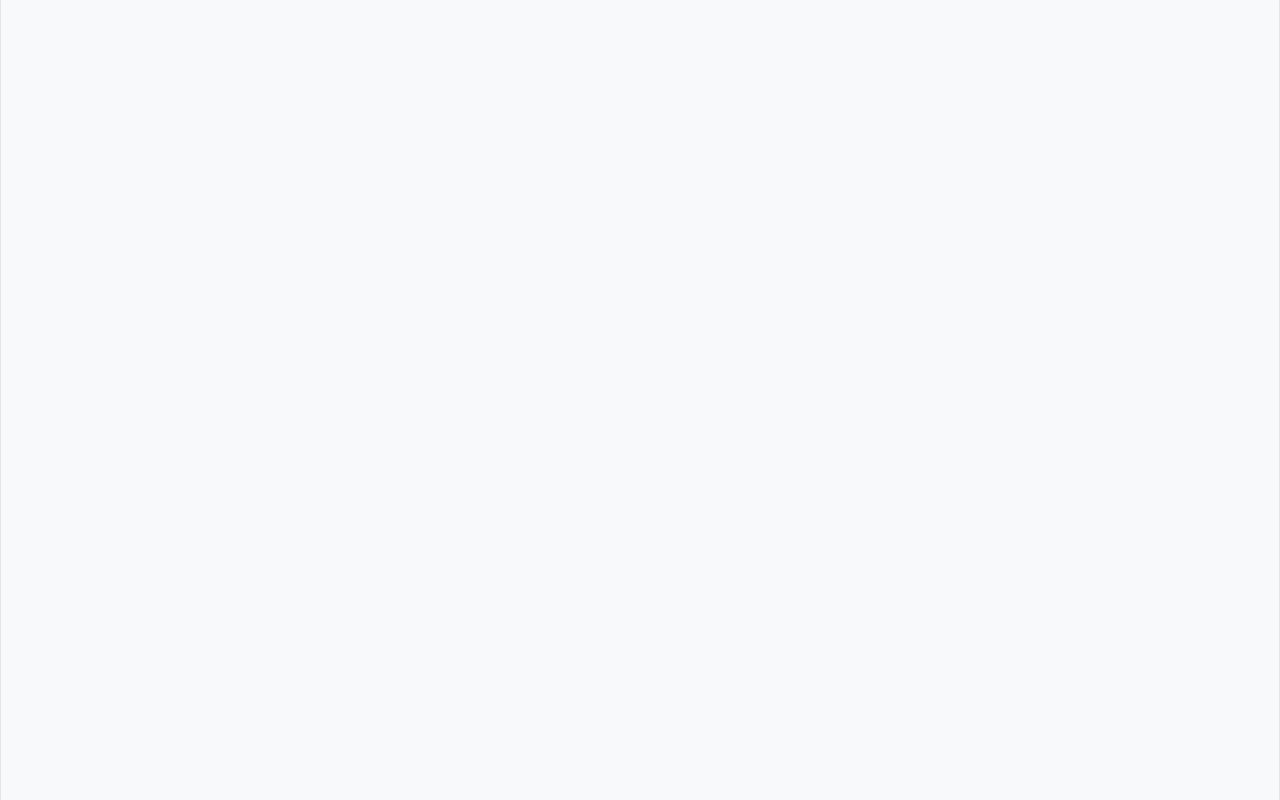
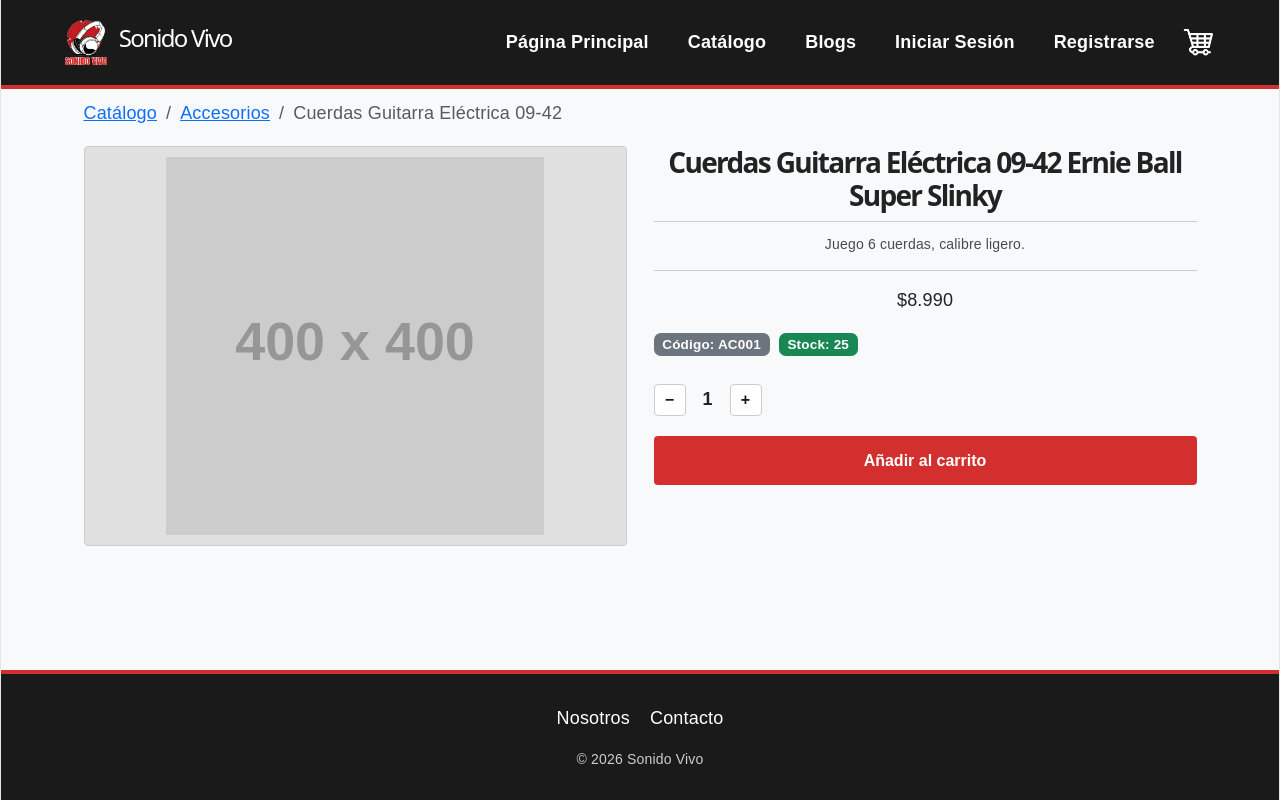
Before and after one commit to CodedbyMeTheGreatest/tienda-sonido-vivo, a React (Vite) app: page /producto/AC001 in a window 1280 px wide. Before the commit this address had no page. Built offline with nearby package versions, Linux system fonts and the light colour scheme.

Commit message:
Incorporando la pagina de detalle producto, junto con la imagen placeholder, con un diseño relativamente fiel al diseño de la version 1.  Arreglando incosistencia en el diseño de las tarjetas de producto en catalogo. Arreglando ruta de las paginas de detalle

```diff
--- a/src/App.css
+++ b/src/App.css
@@ -115,7 +115,7 @@
 }
 
 
-/*Catalogo*/
+/* Catalogo - Grilla principal */
 .grilla-productos {
     display: grid;
     grid-template-columns: repeat(auto-fill, minmax(250px, 1fr));
@@ -129,7 +129,6 @@
 }
 
 
-
 .producto {
     background-color: #f1f1f1;
     box-shadow: 0 2px 8px rgba(0, 0, 0, 0.1);
@@ -138,6 +137,11 @@
     border: 1px solid #e0e0e0;
     border-radius: 8px;
     transition: transform 0.2s, border-color 0.2s;
+
+
+    display: flex;
+    flex-direction: column;
+    height: 100%;
 }
 
 .producto:hover {
@@ -146,24 +150,106 @@
     text-decoration: none;
 }
 
-.producto {
-    height: 100%;
+
+.producto img,
+.imagen-tarjeta-producto {
+    width: 100%;
+    height: 160px;
+    object-fit: contain;
+    margin-bottom: 12px;
 }
 
 .boton-catalogo-añadir-producto {
-    display: inline-block;
-    margin-top: 20px;
-    padding: 5px 10px;
+    display: block;
+    width: 100%;
+    margin-top: auto;
+    padding: 10px 15px;
     background-color: #d32f2f;
-    transition: background-color 0.2s;
     color: white;
     text-decoration: none;
+    border: none;
     border-radius: 4px;
+    font-weight: bold;
     cursor: pointer;
+    transition: background-color 0.2s;
 }
 
 .boton-catalogo-añadir-producto:hover {
     background-color: #b71c1c;
+}
+
+/*Detalle Producto*/
+
+.detalle-producto {
+  margin-bottom: 60px;
+  padding: 10px 0;
+}
+
+.imagen-detalle-producto {
+  width: 100%;
+  max-height: 400px;
+  object-fit: contain;
+  background-color: #e0e0e0;
+  border: 1px solid #ccc;
+  border-radius: 4px;
+  padding: 10px;
+}
+
+#detalle-titulo-producto {
+  font-size: 28px;
+  font-weight: bold;
+  margin-bottom: 12px;
+  border-bottom: 1px solid #ccc;
+  padding-bottom: 8px;
+}
+
+.descripcion-detalle-producto {
+  font-size: 14px;
+  line-height: 1.5;
+  color: #4a4a4a;
+  border-bottom: 1px solid #ccc;
+  padding-bottom: 15px;
+  margin-bottom: 15px;
+}
+
+.bloque-compra {
+  margin: 20px 0;
+  display: flex;
+  flex-direction: column;
+  gap: 8px;
+}
+
+.boton-detalle-añadir-producto {
+  width: 100%;
+  background-color: #d32f2f;
+  color: white;
+  border: none;
+  border-radius: 4px;
+  padding: 12px 20px;
+  font-size: 16px;
+  font-weight: bold;
+  cursor: pointer;
+  transition: background-color 0.2s ease;
+}
+
+.boton-detalle-añadir-producto:hover {
+  background-color: #b71c1c;
+}
+
+.boton-detalle-añadir-producto:disabled {
+  background-color: #cccccc;
+  color: #666666;
+  cursor: not-allowed;
+}
+
+/*Fin Detalle Producto*/
+
+.ficha-codigo-stock {
+  display: flex;
+  gap: 0.5rem;
+  align-items: center;
+  margin-top: 0.5rem;
+  margin-bottom: 0.5rem;
 }
 
 /*Navbar (Logo, Links, Carrito, Menú Hamburguesa)*/
--- a/src/App.jsx
+++ b/src/App.jsx
@@ -7,6 +7,7 @@
 import { CarritoProvider } from "./context/CarritoContext";
 import { ProductosProvider } from "./context/ProductContext";
 import Carrito from "./pages/Carrito";
+import Producto from "./pages/Producto";
 
 function App() {
   return (
@@ -18,6 +19,7 @@
           <Route path="/login" element={<Login />} />
           <Route path="/catalogo" element={<Catalogo />} />
           <Route path="/carrito" element={<Carrito />} />
+          <Route path="/producto/:codigo" element={<Producto />}></Route>
         </Routes>
       </BrowserRouter>
     </CarritoProvider>
--- a/src/components/organisms/CatalogoProducto.jsx
+++ b/src/components/organisms/CatalogoProducto.jsx
@@ -1,20 +1,22 @@
 import TarjetaProducto from "../molecules/TarjetaProducto";
+import imagen from "../../assets/placeholder.png"
 
 function CatalogoProducto(props) {
 
     return (
         <section className="catalogo">
+            <h2>Catálogo</h2>
             <div className="grilla-productos">
                 {props.productos.map((p) => (
                     <TarjetaProducto
                         key={p.codigo}
                         producto={p}
-                        href={`detalle-producto.html?codigo=${p.codigo}`}
-                        productoImagenRuta={"../../assets/react.svg"}
+                        href={`/producto/${p.codigo}`}
+                        productoImagenRuta={imagen}
                         productoTextAlt={`Imagen de ${p.nombre} ${p.marca} ${p.modelo}`}
                         productoNombreCompleto={`${p.nombre} ${p.marca} ${p.modelo}`}
                         onAdd={props.onAdd}
-                        >
+                    >
                     </TarjetaProducto>
                 ))}
             </div>
--- /dev/null
+++ b/src/components/organisms/DetalleProducto.jsx
@@ -0,0 +1,63 @@
+import { Row, Col } from "react-bootstrap";
+import Imagen from "../atoms/Imagen";
+import Precio from "../atoms/Precio";
+import Label from "../atoms/Label";
+import Boton from "../atoms/Boton";
+import Breadcrumb from "../molecules/MigasDePan";
+import FichaCodigoStock from "../molecules/FichaCodigoStock";
+import ControlCantidad from "../molecules/ControlCantidad";
+
+function DetalleProducto(props) {
+ const imagenUrl = props.imagenUrl || "https://via.placeholder.com/400?text=Cargando+Imagen";
+  const nombre = props.nombre || "Nombre del producto";
+  const descripcion = props.descripcion || "Sin descripción disponible";
+  const precio = props.precio || 0;
+  const codigo = props.codigo || "N/A";
+  const stock = props.stock || 0;
+  const cantidad = props.cantidad || 1;
+  const itemsBreadcrumb = props.itemsBreadcrumb || [];
+
+  return (
+    <div className="detalle-producto">
+      <Breadcrumb items={itemsBreadcrumb} />
+
+      <Row className="mt-3">
+        <Col xs={12} md={6} className="d-flex justify-content-center align-items-center mb-3 mb-md-0">
+          <Imagen
+            src={imagenUrl}
+            alt={nombre}
+            className="imagen-detalle-producto"
+          />
+        </Col>
+
+        <Col xs={12} md={6}>
+          <h1 id="detalle-titulo-producto">{nombre}</h1>
+          <p className="descripcion-detalle-producto">{descripcion}</p>
+
+          <Precio precio={precio} />
+
+          <FichaCodigoStock codigo={codigo} stock={stock} />
+
+          <div className="bloque-compra ">
+            <Label paraId="cantidad-input" texto="" />
+            <ControlCantidad
+              cantidad={cantidad}
+              maximo={stock}
+              onIncrement={props.onIncrement}
+              onDecrement={props.onDecrement}
+            />
+          </div>
+
+          <Boton
+            texto="Añadir al carrito"
+            className="boton-detalle-añadir-producto"
+            alHacerClick={props.onAdd}
+            deshabilitado={stock <= 0}
+          />
+        </Col>
+      </Row>
+    </div>
+  );
+}
+
+export default DetalleProducto;
--- /dev/null
+++ b/src/pages/Producto.jsx
@@ -0,0 +1,61 @@
+import { useState } from "react";
+import { useParams, Link } from "react-router-dom";
+import PlantillaPublica from "../components/templates/PlantillaPublica";
+import DetalleProducto from "../components/organisms/DetalleProducto";
+import { useCart } from "../context/CarritoContext";
+import { obtenerProducto } from "../services/productoService";
+import { useTituloPagina } from "../hooks/useTituloPagina";
+
+function Producto() {
+    const params = useParams();
+    const codigo = params.codigo;
+    const producto = obtenerProducto(codigo);
+    const nombreCompleto = producto
+        ? `${producto.nombre} ${producto.marca || ""} ${producto.modelo || ""}`.trim()
+        : "Producto no encontrado";
+
+    useTituloPagina(nombreCompleto);
+
+    const { añadir } = useCart();
+    const [cantidad, setCantidad] = useState(1);
+
+    if (!producto) {
+        return (
+            <PlantillaPublica>
+                <div className="text-center my-5 py-5">
+                    <h2>{nombreCompleto}</h2>
+                    <p>El código "{codigo}" no corresponde a ningún producto de nuestro catálogo.</p>
+                    <Link to="/catalogo" className="btn btn-primary mt-3">
+                        Volver al catálogo
+                    </Link>
+                </div>
+            </PlantillaPublica>
+        );
+    }
+
+    const itemsBreadcrumb = [
+        { texto: "Catálogo", url: "/catalogo" },
+        { texto: producto.categoria || "Instrumentos", url: "/catalogo" },
+        { texto: producto.nombre, url: "#" }
+    ];
+
+    return (
+        <PlantillaPublica>
+            <DetalleProducto
+                imagenUrl={producto.imagenUrl || producto.imagen}
+                nombre={nombreCompleto}
+                descripcion={producto.descripcion}
+                precio={producto.precio}
+                codigo={producto.codigo}
+                stock={producto.stock}
+                cantidad={cantidad}
+                itemsBreadcrumb={itemsBreadcrumb}
+                onIncrement={() => setCantidad((prev) => Math.min(prev + 1, producto.stock))}
+                onDecrement={() => setCantidad((prev) => Math.max(prev - 1, 1))}
+                onAdd={() => añadir(producto, cantidad)}
+            />
+        </PlantillaPublica>
+    );
+}
+
+export default Producto;
```
Also changed, not shown: src/assets/placeholder.png (added).
